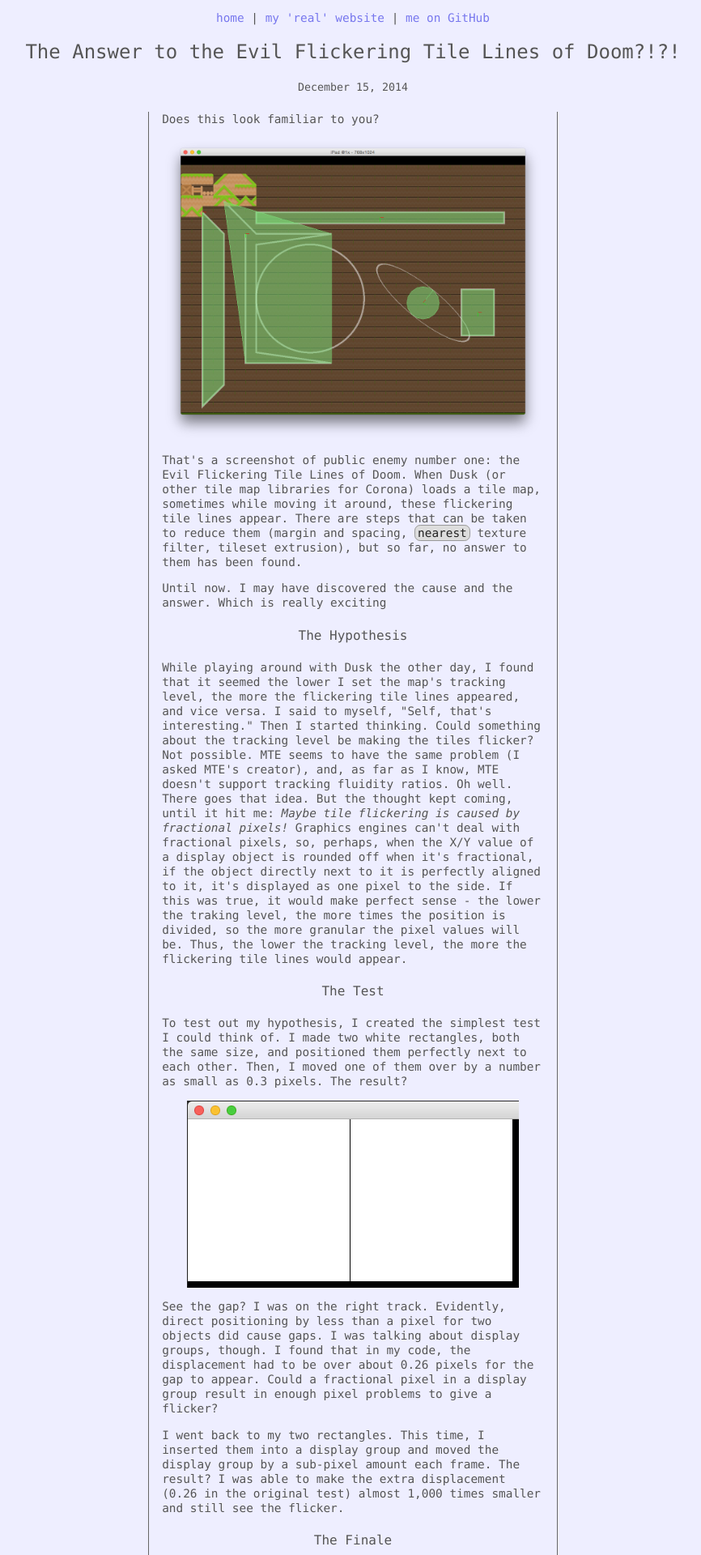
After one commit to GymbylCoding/gymbylcoding.github.io, a PHP site: page /posts/the-answer-to-the-evil-flickering-tile-lines-of-doom.html in a window 1280 px wide. The commit adds this page. Shown: the top 1920 px of the page at 81% size, without its empty margins (204-1070 px from the left). Run offline with PHP 8.4, Linux system fonts and the light colour scheme.

Commit message:
Flickering border lines post

```diff
--- a/index.html
+++ b/index.html
@@ -12,10 +12,14 @@
       <p>Welcome to <code>gymbylcoding.github.io</code>! This is my "code only" website. If you're looking for my "real" website, you can find it at <a href="http://www.gymbyl.com">www.gymbyl.com</a>.</p>
       <h2>Links</h2>
       <div class="link">
+        <h2 class="link-header"><a href="posts/the-answer-to-the-evil-flickering-tile-lines-of-doom.html">The Answer to the Evil Flickering Tile Lines of Doom?!?!</a></h2>
+        <h5 class="link-date">December 15, 2014</h5>
+      </div>
+      <div class="link alternate">
         <h2 class="link-header"><a href="posts/animated-tiles-in-dusk.html">Animated Tiles in Dusk</a></h2>
         <h5 class="link-date">December 10, 2014</h5>
       </div>
-      <div class="link alternate">
+      <div class="link">
         <h2 class="link-header"><a href="posts/dusks-own-serialization-format.html">Dusk's Own Serialization Format</a></h2>
         <h5 class="link-date">November 30, 2014</h5>
       </div>
--- /dev/null
+++ b/posts/the-answer-to-the-evil-flickering-tile-lines-of-doom.html
@@ -0,0 +1,30 @@
+<!DOCTYPE xhtml>
+<html lang="en">
+  <head>
+    <title>The Answer to the Evil Flickering Tile Lines of Doom?!?!</title>
+    <link rel="stylesheet" href="../resources/index.css" type="text/css"/>
+  </head>
+  <body>
+    <div id="links-bar" class="smaller"><a href="../index.html" class="site-link">home</a> | <a href="http://www.gymbyl.com" class="site-link">my 'real' website</a> | <a href="http://www.github.com/GymbylCoding" class="site-link">me on GitHub</a>
+    </div>
+    <h2 id="page-header">The Answer to the Evil Flickering Tile Lines of Doom?!?!</h2>
+    <h5 class="post-date">December 15, 2014</h5>
+    <div id="main-content">
+      <p>Does this look familiar to you?</p><a width="100%" style="display:block" href="../resources/graphics/evil-flickering-tile-lines-of-doom.png" class="center-aligned"><img src="../resources/graphics/evil-flickering-tile-lines-of-doom.png" style="max-width:100%"/></a>
+      <p>That's a screenshot of public enemy number one: the Evil Flickering Tile Lines of Doom. When Dusk (or other tile map libraries for Corona) loads a tile map, sometimes while moving it around, these flickering tile lines appear. There are steps that can be taken to reduce them (margin and spacing, <code>nearest</code> texture filter, tileset extrusion), but so far, no answer to them has been found.</p>
+      <p>Until now. I may have discovered the cause and the answer. Which is really exciting</p>
+      <h4>The Hypothesis</h4>
+      <p>While playing around with Dusk the other day, I found that it seemed the lower I set the map's tracking level, the more the flickering tile lines appeared, and vice versa. I said to myself, "Self, that's interesting." Then I started thinking. Could something about the tracking level be making the tiles flicker? Not possible. MTE seems to have the same problem (I asked MTE's creator), and, as far as I know, MTE doesn't support tracking fluidity ratios. Oh well. There goes that idea. But the thought kept coming, until it hit me: <font class="italic">Maybe tile flickering is caused by fractional pixels!</font> Graphics engines can't deal with fractional pixels, so, perhaps, when the X/Y value of a display object is rounded off when it's fractional, if the object directly next to it is perfectly aligned to it, it's displayed as one pixel to the side. If this was true, it would make perfect sense - the lower the traking level, the more times the position is divided, so the more granular the pixel values will be. Thus, the lower the tracking level, the more the flickering tile lines would appear.</p>
+      <h4>The Test</h4>
+      <p>To test out my hypothesis, I created the simplest test I could think of. I made two white rectangles, both the same size, and positioned them perfectly next to each other. Then, I moved one of them over by a number as small as 0.3 pixels. The result?</p><a width="100%" style="display:block" href="../resources/graphics/display-gaps.png" class="center-aligned"><img src="../resources/graphics/display-gaps.png" style="max-width:100%"/></a>
+      <p>See the gap? I was on the right track. Evidently, direct positioning by less than a pixel for two objects did cause gaps. I was talking about display groups, though. I found that in my code, the displacement had to be over about 0.26 pixels for the gap to appear. Could a fractional pixel in a display group result in enough pixel problems to give a flicker?</p>
+      <p>I went back to my two rectangles. This time, I inserted them into a display group and moved the display group by a sub-pixel amount each frame. The result? I was able to make the extra displacement (0.26 in the original test) almost 1,000 times smaller and still see the flicker.</p>
+      <h4>The Finale</h4>
+      <p>Having made my observation and tested it, I was ready to see if I could fix the issue in my code. I placed a simple rounding of the camera's position in the code, and since then the Flickering Tile Lines of Doom haven't made another appearance. So is this issue fixed once and for all? Perhaps. I hope so. But whether it is or not, I've finally found at least one cause of it - fractional pixels.</p>
+      <p>The camera rounding code is still labeled as "experimental", because I'm not sure if it actually completely banishes the problem or not. You can try it out by setting the preference before loading your map:</p>
+      <pre><code>dusk.setPreference("experimental:roundCameraPosition", true)</code></pre>
+      <p>When the simulator is small, camera position rounding seems to make the problem worse. Don't worry, though; when you scale the screen up, it completely disappears as far as I can see.</p>
+      <p>To finish up, check this out (a GIF is worth 1,000,000 words!):</p><a width="100%" style="display:block" href="../resources/graphics/camera-rounding.gif" class="center-aligned"><img src="../resources/graphics/camera-rounding.gif" style="max-width:100%"/></a>
+    </div>
+  </body>
+</html>
--- a/resources/index.css
+++ b/resources/index.css
@@ -22,6 +22,9 @@ a:hover {
   border-left: 1px solid #666;
   border-right: 1px solid #666;
   margin-bottom: 10em;
+}
+.center-aligned {
+  text-align: center;
 }
 .smaller {
   font-size: 0.8em;
--- a/src/build.js
+++ b/src/build.js
@@ -14,7 +14,9 @@ var postTemplate = jade.compileFile("templates/post.jade", {pretty: true});
 
 var files = [
 	"dusks-own-serialization-format",
-	"animated-tiles-in-dusk"
+	"animated-tiles-in-dusk",
+	// "the-future-of-dusk"
+	"the-answer-to-the-evil-flickering-tile-lines-of-doom"
 ]
 
 var indexContent = pageTemplate(
--- a/src/stylus/index.styl
+++ b/src/stylus/index.styl
@@ -30,6 +30,9 @@ a
 .italic
 	font-style italic
 
+.center-aligned
+	text-align center
+
 #page-header
 	text-align center
 	margin-bottom 0
--- a/src/templates/post.jade
+++ b/src/templates/post.jade
@@ -22,5 +22,7 @@ html(lang="en")
 					h4!= elem[1]
 				else if elem[0] === "code"
 					pre: code!= elem[1]
+				else if elem[0] === "image"
+					a.center-aligned(width="100%", style="display:block", href="../resources/graphics/" + elem[1]): img(src="../resources/graphics/" + elem[1], style="max-width:100%")
 				else
 					#{elem[0]}!= elem[1]
```
Also changed, not shown: resources/graphics/camera-rounding.gif (added), resources/graphics/display-gaps.png (added), resources/graphics/evil-flickering-tile-lines-of-doom.png (added), 3 other files.
